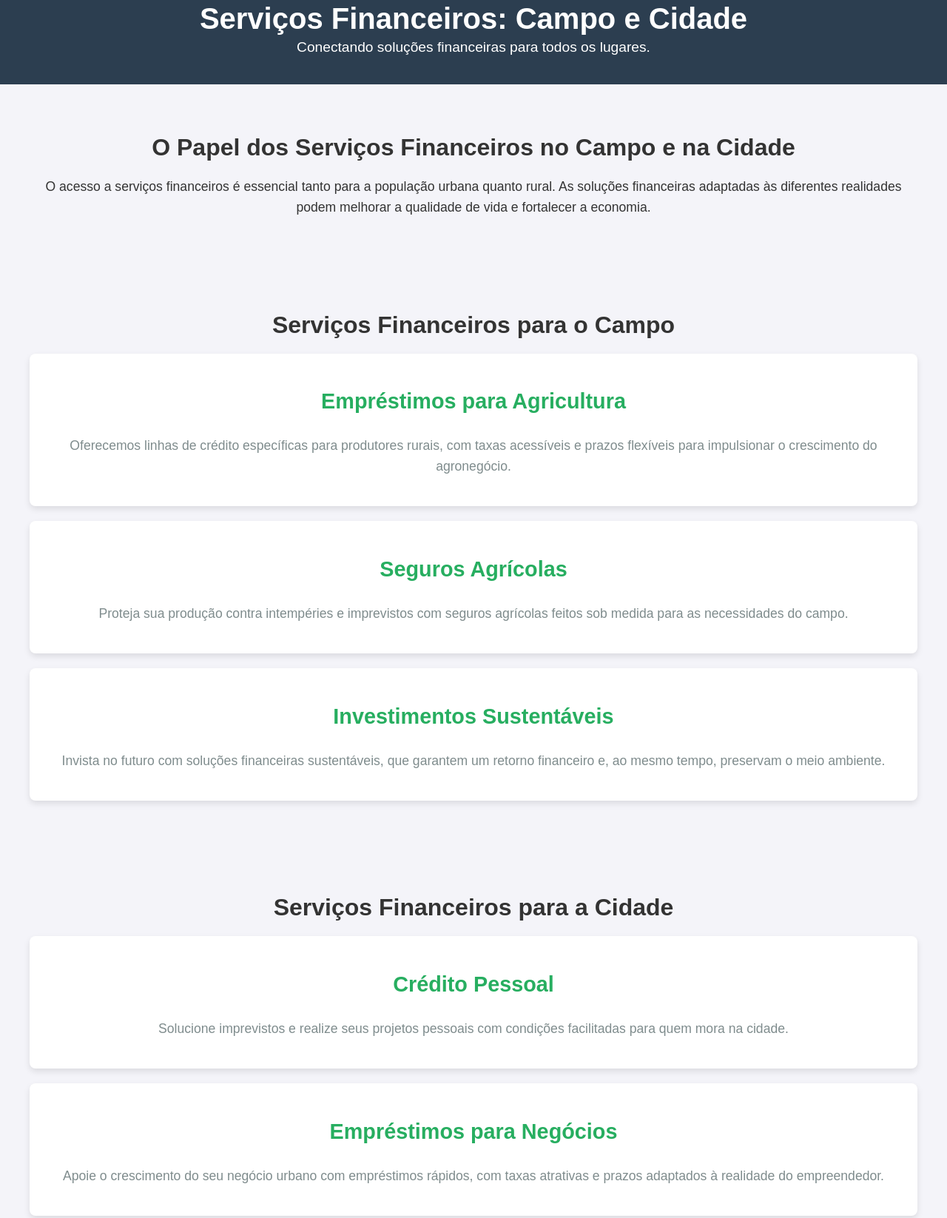
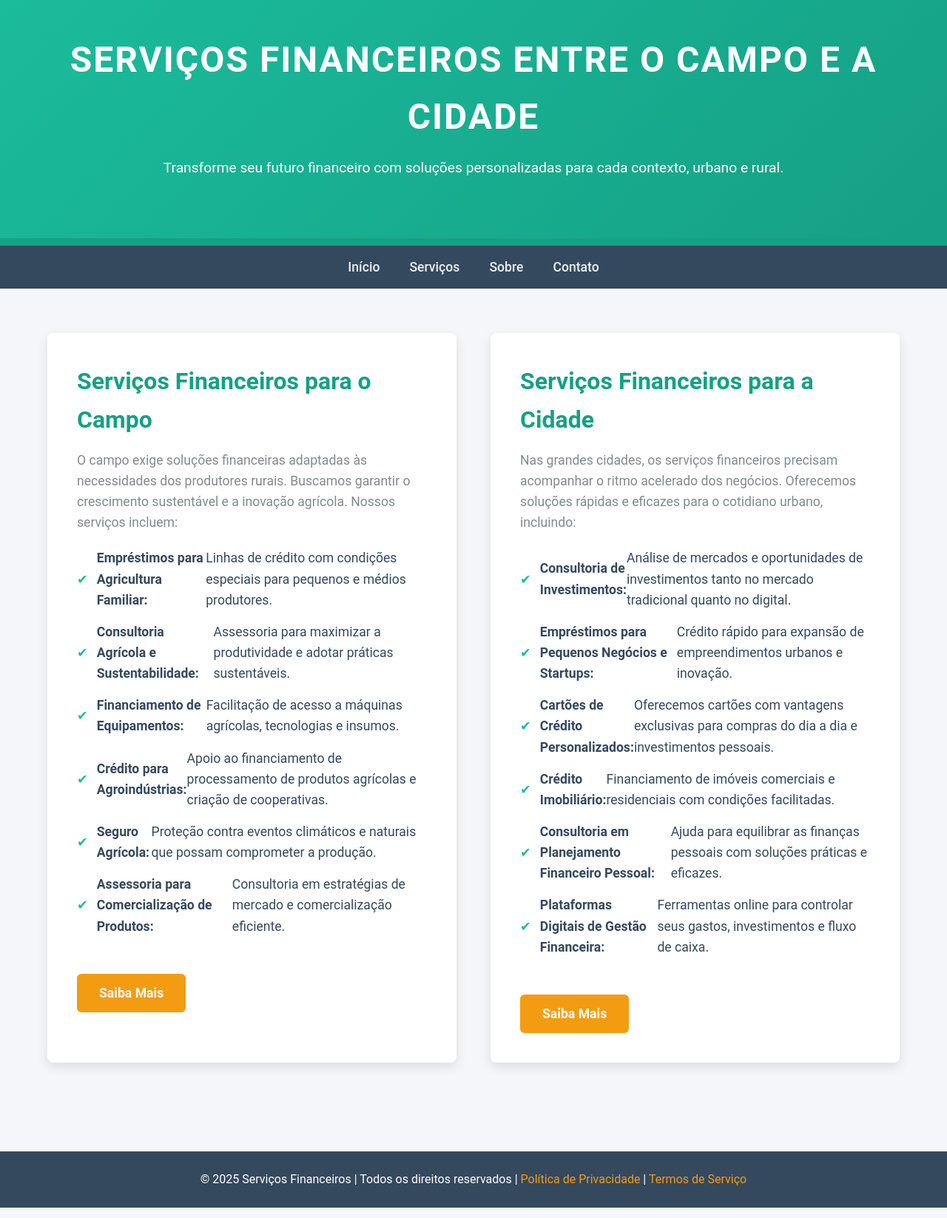
Before and after one commit to luisschereda/Agrinho, a plain HTML site: page index.html in a window 1280 px wide. Shown: the part 17-1663 px from the top of the page at 74% size. Drawn offline with Linux system fonts and the light colour scheme.

Commit message:
Update index.html

```diff
--- a/index.html
+++ b/index.html
@@ -1,157 +1,247 @@
 <!DOCTYPE html>
-<html lang="pt-BR">
+<html lang="pt-br">
 <head>
   <meta charset="UTF-8">
   <meta name="viewport" content="width=device-width, initial-scale=1.0">
-    <meta name="description" content="Serviços Financeiros para o Campo e a Cidade - Conectando oportunidades e soluções">
-    <title>Serviços Financeiros: Campo e Cidade</title>
+  <title>Serviços Financeiros entre o Campo e a Cidade</title>
   <style>
-        /* Estilos Globais */
-        body {
-            font-family: 'Arial', sans-serif;
+    /* Resetando margens e preenchimentos */
+    * {
       margin: 0;
       padding: 0;
-            background-color: #f4f4f9;
-            color: #333;
+      box-sizing: border-box;
+    }
+
+    /* Estilos básicos do corpo */
+    body {
+      font-family: 'Roboto', sans-serif;
+      background-color: #f4f6f9;
+      color: #2c3e50;
+      line-height: 1.6;
     }
 
     /* Cabeçalho */
     header {
-            background: #2c3e50;
-            color: #fff;
-            padding: 20px;
+      background: linear-gradient(135deg, #1abc9c, #16a085);
+      color: white;
       text-align: center;
+      padding: 60px 20px;
+      box-shadow: 0 8px 20px rgba(0, 0, 0, 0.1);
+      border-bottom: 10px solid #16a085;
     }
 
     header h1 {
-            font-size: 2.5rem;
-            margin: 0;
+      font-size: 3rem;
+      font-weight: 700;
+      letter-spacing: 2px;
+      text-transform: uppercase;
+      margin-bottom: 15px;
     }
 
     header p {
       font-size: 1.2rem;
-            margin-top: 5px;
-        }
-
-        /* Seções */
-        section {
-            padding: 40px 20px;
-            max-width: 1200px;
-            margin: 0 auto;
-            text-align: center;
-        }
-
-        section h2 {
-            font-size: 2rem;
+      font-weight: 400;
       margin-bottom: 20px;
     }
 
-        section p {
+    /* Navegação */
+    nav {
+      display: flex;
+      justify-content: center;
+      background-color: #34495e;
+      padding: 15px 0;
+    }
+
+    nav a {
+      text-decoration: none;
+      color: #ecf0f1;
+      margin: 0 20px;
       font-size: 1.1rem;
-            line-height: 1.6;
+      font-weight: 500;
+      transition: color 0.3s ease;
+    }
+
+    nav a:hover {
+      color: #f39c12;
+    }
+
+    /* Seções de conteúdo */
+    .content {
+      display: flex;
+      flex-wrap: wrap;
+      justify-content: space-between;
+      padding: 60px 5%;
+      gap: 30px;
+    }
+
+    .section {
+      background-color: white;
+      flex: 1;
+      padding: 40px;
+      border-radius: 8px;
+      box-shadow: 0 6px 15px rgba(0, 0, 0, 0.1);
+      transition: all 0.3s ease;
+      max-width: 48%;
+    }
+
+    .section:hover {
+      transform: translateY(-10px);
+      box-shadow: 0 10px 25px rgba(0, 0, 0, 0.2);
+    }
+
+    .section h2 {
+      font-size: 2rem;
+      color: #16a085;
+      margin-bottom: 15px;
+      font-weight: 700;
+    }
+
+    .section p {
+      font-size: 1.1rem;
+      color: #7f8c8d;
       margin-bottom: 20px;
     }
 
-        .service-card {
-            background: #fff;
-            padding: 20px;
-            border-radius: 8px;
-            box-shadow: 0 4px 8px rgba(0, 0, 0, 0.1);
-            margin: 20px 0;
-            transition: transform 0.3s ease;
+    /* Lista de serviços */
+    .section ul {
+      list-style: none;
+      padding-left: 0;
+      margin-bottom: 25px;
     }
 
-        .service-card:hover {
-            transform: scale(1.05);
+    .section ul li {
+      font-size: 1.1rem;
+      margin: 15px 0;
+      display: flex;
+      align-items: center;
+      color: #34495e;
     }
 
-        .service-card h3 {
-            color: #27ae60;
-            font-size: 1.8rem;
+    .section ul li::before {
+      content: "✔";
+      margin-right: 12px;
+      color: #1abc9c;
     }
 
-        .service-card p {
+    /* Botões de chamada para ação */
+    .cta-button {
+      display: inline-block;
+      padding: 12px 30px;
+      background-color: #f39c12;
+      color: white;
       font-size: 1.1rem;
-            color: #7f8c8d;
+      font-weight: 600;
+      text-align: center;
+      text-decoration: none;
+      border-radius: 6px;
+      margin-top: 25px;
+      transition: background-color 0.3s ease;
+    }
+
+    .cta-button:hover {
+      background-color: #e67e22;
     }
 
     /* Rodapé */
     footer {
       background-color: #34495e;
-            color: #fff;
-            padding: 20px;
+      color: white;
       text-align: center;
+      padding: 25px;
+      margin-top: 60px;
     }
 
     footer p {
-            margin: 0;
+      font-size: 1rem;
     }
 
     footer a {
-            color: #fff;
+      color: #f39c12;
       text-decoration: none;
-            font-weight: bold;
     }
 
     footer a:hover {
-            text-decoration: underline;
+      color: #e67e22;
     }
+
+    /* Responsividade */
+    @media (max-width: 768px) {
+      .content {
+        flex-direction: column;
+        padding: 30px;
+      }
+
+      .section {
+        max-width: 100%;
+        margin-bottom: 30px;
+      }
+
+      nav {
+        flex-direction: column;
+        padding: 10px 0;
+      }
+
+      nav a {
+        margin: 10px 0;
+      }
+    }
+
   </style>
 </head>
 <body>
 
   <!-- Cabeçalho -->
   <header>
-        <h1>Serviços Financeiros: Campo e Cidade</h1>
-        <p>Conectando soluções financeiras para todos os lugares.</p>
+    <h1>Serviços Financeiros entre o Campo e a Cidade</h1>
+    <p>Transforme seu futuro financeiro com soluções personalizadas para cada contexto, urbano e rural.</p>
   </header>
 
-    <!-- Seção 1: Introdução -->
-    <section>
-        <h2>O Papel dos Serviços Financeiros no Campo e na Cidade</h2>
-        <p>O acesso a serviços financeiros é essencial tanto para a população urbana quanto rural.
-        As soluções financeiras adaptadas às diferentes realidades podem melhorar a qualidade de vida e fortalecer a economia.</p>
-    </section>
+  <!-- Navegação -->
+  <nav>
+    <a href="#">Início</a>
+    <a href="#">Serviços</a>
+    <a href="#">Sobre</a>
+    <a href="#">Contato</a>
+  </nav>
 
-    <!-- Seção 2: Serviços no Campo -->
-    <section>
+  <!-- Conteúdo principal -->
+  <div class="content">
+
+    <!-- Seção Campo -->
+    <div class="section">
       <h2>Serviços Financeiros para o Campo</h2>
-        <div class="service-card">
-            <h3>Empréstimos para Agricultura</h3>
-            <p>Oferecemos linhas de crédito específicas para produtores rurais, com taxas acessíveis e prazos flexíveis para impulsionar o crescimento do agronegócio.</p>
+      <p>O campo exige soluções financeiras adaptadas às necessidades dos produtores rurais. Buscamos garantir o crescimento sustentável e a inovação agrícola. Nossos serviços incluem:</p>
+      <ul>
+        <li><strong>Empréstimos para Agricultura Familiar:</strong> Linhas de crédito com condições especiais para pequenos e médios produtores.</li>
+        <li><strong>Consultoria Agrícola e Sustentabilidade:</strong> Assessoria para maximizar a produtividade e adotar práticas sustentáveis.</li>
+        <li><strong>Financiamento de Equipamentos:</strong> Facilitação de acesso a máquinas agrícolas, tecnologias e insumos.</li>
+        <li><strong>Crédito para Agroindústrias:</strong> Apoio ao financiamento de processamento de produtos agrícolas e criação de cooperativas.</li>
+        <li><strong>Seguro Agrícola:</strong> Proteção contra eventos climáticos e naturais que possam comprometer a produção.</li>
+        <li><strong>Assessoria para Comercialização de Produtos:</strong> Consultoria em estratégias de mercado e comercialização eficiente.</li>
+      </ul>
+      <a href="#" class="cta-button">Saiba Mais</a>
     </div>
-        <div class="service-card">
-            <h3>Seguros Agrícolas</h3>
-            <p>Proteja sua produção contra intempéries e imprevistos com seguros agrícolas feitos sob medida para as necessidades do campo.</p>
+
+    <!-- Seção Cidade -->
+    <div class="section">
+      <h2>Serviços Financeiros para a Cidade</h2>
+      <p>Nas grandes cidades, os serviços financeiros precisam acompanhar o ritmo acelerado dos negócios. Oferecemos soluções rápidas e eficazes para o cotidiano urbano, incluindo:</p>
+      <ul>
+        <li><strong>Consultoria de Investimentos:</strong> Análise de mercados e oportunidades de investimentos tanto no mercado tradicional quanto no digital.</li>
+        <li><strong>Empréstimos para Pequenos Negócios e Startups:</strong> Crédito rápido para expansão de empreendimentos urbanos e inovação.</li>
+        <li><strong>Cartões de Crédito Personalizados:</strong> Oferecemos cartões com vantagens exclusivas para compras do dia a dia e investimentos pessoais.</li>
+        <li><strong>Crédito Imobiliário:</strong> Financiamento de imóveis comerciais e residenciais com condições facilitadas.</li>
+        <li><strong>Consultoria em Planejamento Financeiro Pessoal:</strong> Ajuda para equilibrar as finanças pessoais com soluções práticas e eficazes.</li>
+        <li><strong>Plataformas Digitais de Gestão Financeira:</strong> Ferramentas online para controlar seus gastos, investimentos e fluxo de caixa.</li>
+      </ul>
+      <a href="#" class="cta-button">Saiba Mais</a>
     </div>
-        <div class="service-card">
-            <h3>Investimentos Sustentáveis</h3>
-            <p>Invista no futuro com soluções financeiras sustentáveis, que garantem um retorno financeiro e, ao mesmo tempo, preservam o meio ambiente.</p>
+
   </div>
-    </section>
-
-    <!-- Seção 3: Serviços na Cidade -->
-    <section>
-        <h2>Serviços Financeiros para a Cidade</h2>
-        <div class="service-card">
-            <h3>Crédito Pessoal</h3>
-            <p>Solucione imprevistos e realize seus projetos pessoais com condições facilitadas para quem mora na cidade.</p>
-        </div>
-        <div class="service-card">
-            <h3>Empréstimos para Negócios</h3>
-            <p>Apoie o crescimento do seu negócio urbano com empréstimos rápidos, com taxas atrativas e prazos adaptados à realidade do empreendedor.</p>
-        </div>
-        <div class="service-card">
-            <h3>Investimentos Imobiliários</h3>
-            <p>Explore oportunidades no mercado imobiliário com opções de financiamento acessíveis e personalizadas para a vida urbana.</p>
-        </div>
-    </section>
 
   <!-- Rodapé -->
   <footer>
-        <p>Entre em contato para saber mais sobre nossos serviços.</p>
-        <p><a href="mailto:contato@financeirocampoecidade.com">contato@financeirocampoecidade.com</a></p>
-        <p>&copy; 2025 Serviços Financeiros - Todos os direitos reservados</p>
+    <p>&copy; 2025 Serviços Financeiros | Todos os direitos reservados | <a href="#">Política de Privacidade</a> | <a href="#">Termos de Serviço</a></p>
   </footer>
 
 </body>
```
Lines whose indentation alone changed are shown as unchanged.
